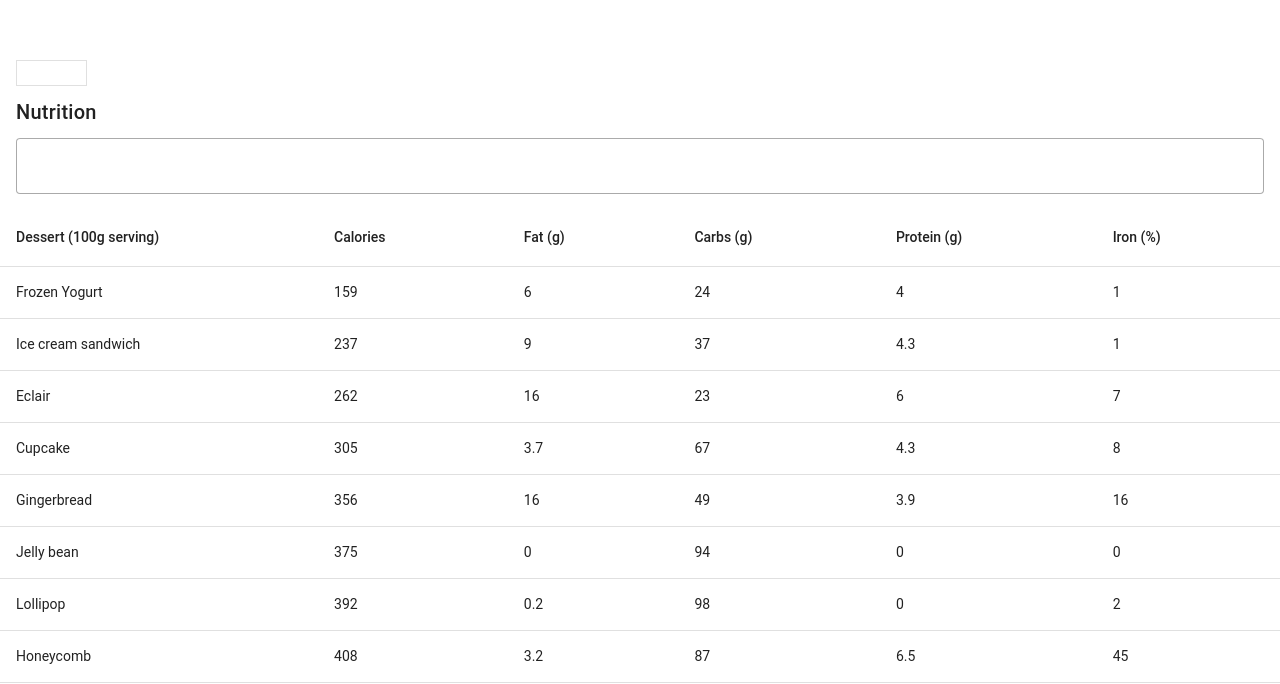
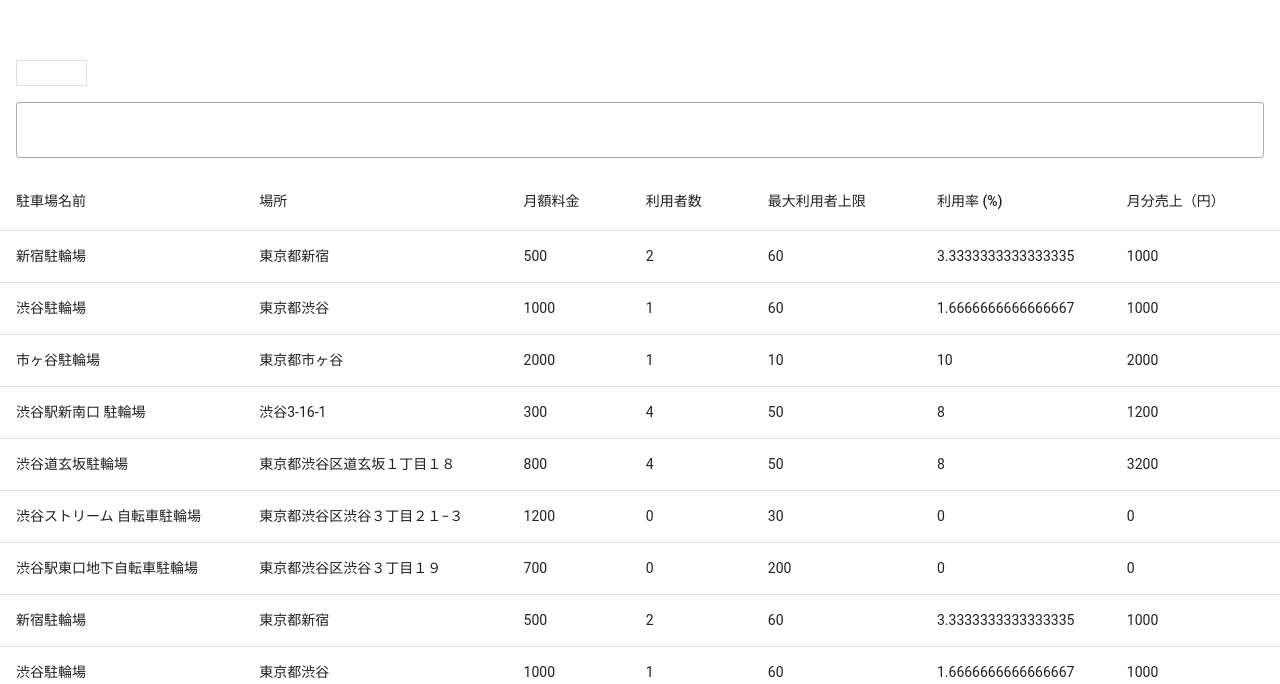
Before and after one commit to hl-tang/panda-parking-project, a Vue app in the folder front-end/: page /owner/ownerlist in a window 1280 px wide. Shown: the part 116-800 px from the top of the page. Built offline with nearby package versions, Linux system fonts and the light colour scheme.

Commit message:
almost finsih owner hard coded

```diff
--- a/front-end/src/components/OwnerSideBar.vue
+++ b/front-end/src/components/OwnerSideBar.vue
@@ -5,7 +5,7 @@
   <!-- Sidebar -->
   <div class="bg-indigo-800 text-white w-64">
     <div class="p-4">
-      <h1 class="text-2xl font-bold">Sidebar</h1>
+      <h1 class="text-2xl font-bold">駐車管理</h1>
     </div>
     <div>
       <ul class="py-4">
@@ -17,7 +17,7 @@
           <router-link to="/owner/ownerlist">駐車所リスト一覧</router-link>
         </li>
         <li class="px-4 py-2 hover:bg-indigo-700 focus:bg-indigo-700">
-          <router-link to="/owner">売上確認</router-link>
+          <router-link to="/owner/statistics">売上確認</router-link>
         </li>
 
       </ul>
--- a/front-end/src/pages/OwnerHP.vue
+++ b/front-end/src/pages/OwnerHP.vue
@@ -13,12 +13,35 @@ import TopBar from '../components/TopBar.vue';
     <OwnerSideBar />
 
     <!-- Main Content -->
-    <div class="flex-1">
-      <div class="p-4">
-        <h1 class="text-2xl font-bold">Main Content</h1>
-        <p>Lorem ipsum dolor sit amet, consectetur adipiscing elit. Nulla facilisi.</p>
+   <!-- Main Content -->
+   <div class="flex-1 flex flex-col justify-center items-center">
+    <p class="text-lg font-bold mb-5">団体１様、ようこそ</p>
+    <div class="p-5 flex justify-center">
+      <!-- <p>sdfdsf</p> -->
+      <!-- Card 1 -->
+      <div class="bg-white shadow-md rounded-lg p-6 flex items-center m-10">
+        <!-- Content -->
+        <div class="flex flex-col items-center">
+          <!-- Image -->
+          <img src="../assets/parking_pic.png" alt="Icon" class="w-36 h-36 mb-4">
+          <!-- Text -->
+          <p class="text-lg font-semibold">駐車所数：4</p>
+        </div>
+      </div>
+
+      <!-- Card 2 -->
+      <div class="bg-white shadow-md rounded-lg p-6 flex items-center m-10">
+        <!-- Content -->
+        <div class="flex flex-col items-center">
+          <!-- Image -->
+          <img src="../assets/user_pic.png" alt="Icon" class="w-36 h-36 mb-4">
+          <!-- Text -->
+          <p class="text-lg font-semibold">用户数：500</p>
+        </div>
       </div>
     </div>
+  </div>
+
   </div>
 
 </template>
--- a/front-end/src/pages/OwnerList.vue
+++ b/front-end/src/pages/OwnerList.vue
@@ -8,96 +8,233 @@ const search = ref('')
 const headers = [
   {
     align: 'start',
-    key: 'name',
+    key: 'parking_lot_name',
     sortable: false,
-    title: 'Dessert (100g serving)',
+    title: '駐車場名前',
   },
-  { key: 'calories', title: 'Calories' },
-  { key: 'fat', title: 'Fat (g)' },
-  { key: 'carbs', title: 'Carbs (g)' },
-  { key: 'protein', title: 'Protein (g)' },
-  { key: 'iron', title: 'Iron (%)' },
+  { key: 'address', title: '場所' },
+  { key: 'month_fee', title: '月額料金' },
+  { key: 'user_count', title: '利用者数' },
+  { key: 'park_limit', title: '最大利用者上限' },
+  { key: 'user_rate', title: '利用率 (%)' },
+  { key: 'month_profit', title: '月分売上（円）' },
 ]
-const desserts = [
+const pk_list = [
   {
-    name: 'Frozen Yogurt',
-    calories: 159,
-    fat: 6,
-    carbs: 24,
-    protein: 4,
-    iron: 1,
+    "_id": "65f66895674d5bcdf4d5e0e5",
+    "parking_lot_name": "新宿駐輪場",
+    "address": "東京都新宿",
+    "user_list": [
+      "65f66930674d5bcdf4d5e0f1",
+      "65f67d19549e095e47e4f77b"
+    ],
+    "owner_id": "65f66873674d5bcdf4d5e0e3",
+    "month_fee": 500,
+    "user_count": 2,
+    "park_limit": 60,
+    "user_rate": 3.3333333333333335,
+    "month_profit": 1000,
+    "__v": 0
   },
   {
-    name: 'Ice cream sandwich',
-    calories: 237,
-    fat: 9,
-    carbs: 37,
-    protein: 4.3,
-    iron: 1,
+    "_id": "65f668b3674d5bcdf4d5e0e8",
+    "parking_lot_name": "渋谷駐輪場",
+    "address": "東京都渋谷",
+    "user_list": [
+      "65f6694d674d5bcdf4d5e0f7"
+    ],
+    "owner_id": "65f66873674d5bcdf4d5e0e3",
+    "month_fee": 1000,
+    "user_count": 1,
+    "park_limit": 60,
+    "user_rate": 1.6666666666666667,
+    "month_profit": 1000,
+    "__v": 0
   },
   {
-    name: 'Eclair',
-    calories: 262,
-    fat: 16,
-    carbs: 23,
-    protein: 6,
-    iron: 7,
+    "_id": "65f668ce674d5bcdf4d5e0eb",
+    "parking_lot_name": "市ヶ谷駐輪場",
+    "address": "東京都市ヶ谷",
+    "user_list": [
+      "65f66967674d5bcdf4d5e0ff"
+    ],
+    "owner_id": "65f66873674d5bcdf4d5e0e3",
+    "month_fee": 2000,
+    "user_count": 1,
+    "park_limit": 10,
+    "user_rate": 10,
+    "month_profit": 2000,
+    "__v": 0
   },
   {
-    name: 'Cupcake',
-    calories: 305,
-    fat: 3.7,
-    carbs: 67,
-    protein: 4.3,
-    iron: 8,
+    "_id": "65f68163549e095e47e4f785",
+    "parking_lot_name": "渋谷駅新南口 駐輪場",
+    "address": "渋谷3-16-1",
+    "user_list": [
+      "65f6822a549e095e47e4f791",
+      "65f68231549e095e47e4f797",
+      "65f68251549e095e47e4f79f",
+      "65f68259549e095e47e4f7a5"
+    ],
+    "owner_id": "65f66873674d5bcdf4d5e0e3",
+    "month_fee": 300,
+    "user_count": 4,
+    "park_limit": 50,
+    "user_rate": 8,
+    "month_profit": 1200,
+    "__v": 0
   },
   {
-    name: 'Gingerbread',
-    calories: 356,
-    fat: 16,
-    carbs: 49,
-    protein: 3.9,
-    iron: 16,
+    "_id": "65f68194549e095e47e4f788",
+    "parking_lot_name": "渋谷道玄坂駐輪場",
+    "address": "東京都渋谷区道玄坂１丁目１８",
+    "user_list": [
+      "65f6826e549e095e47e4f7ab",
+      "65f68274549e095e47e4f7b1",
+      "65f6827a549e095e47e4f7b7",
+      "65f68286549e095e47e4f7bd"
+    ],
+    "owner_id": "65f66873674d5bcdf4d5e0e3",
+    "month_fee": 800,
+    "user_count": 4,
+    "park_limit": 50,
+    "user_rate": 8,
+    "month_profit": 3200,
+    "__v": 0
   },
   {
-    name: 'Jelly bean',
-    calories: 375,
-    fat: 0,
-    carbs: 94,
-    protein: 0,
-    iron: 0,
+    "_id": "65f681d5549e095e47e4f78b",
+    "parking_lot_name": "渋谷ストリーム 自転車駐輪場",
+    "address": "東京都渋谷区渋谷３丁目２１−３",
+    "user_list": [],
+    "owner_id": "65f66873674d5bcdf4d5e0e3",
+    "month_fee": 1200,
+    "user_count": 0,
+    "park_limit": 30,
+    "user_rate": 0,
+    "month_profit": 0,
+    "__v": 0
   },
   {
-    name: 'Lollipop',
-    calories: 392,
-    fat: 0.2,
-    carbs: 98,
-    protein: 0,
-    iron: 2,
+    "_id": "65f681fe549e095e47e4f78e",
+    "parking_lot_name": "渋谷駅東口地下自転車駐輪場",
+    "address": "東京都渋谷区渋谷３丁目１９",
+    "user_list": [],
+    "owner_id": "65f66873674d5bcdf4d5e0e3",
+    "month_fee": 700,
+    "user_count": 0,
+    "park_limit": 200,
+    "user_rate": 0,
+    "month_profit": 0,
+    "__v": 0
   },
   {
-    name: 'Honeycomb',
-    calories: 408,
-    fat: 3.2,
-    carbs: 87,
-    protein: 6.5,
-    iron: 45,
+    "_id": "65f66895674d5bcdf4d5e0e5",
+    "parking_lot_name": "新宿駐輪場",
+    "address": "東京都新宿",
+    "user_list": [
+      "65f66930674d5bcdf4d5e0f1",
+      "65f67d19549e095e47e4f77b"
+    ],
+    "owner_id": "65f66873674d5bcdf4d5e0e3",
+    "month_fee": 500,
+    "user_count": 2,
+    "park_limit": 60,
+    "user_rate": 3.3333333333333335,
+    "month_profit": 1000,
+    "__v": 0
   },
   {
-    name: 'Donut',
-    calories: 452,
-    fat: 25,
-    carbs: 51,
-    protein: 4.9,
-    iron: 22,
+    "_id": "65f668b3674d5bcdf4d5e0e8",
+    "parking_lot_name": "渋谷駐輪場",
+    "address": "東京都渋谷",
+    "user_list": [
+      "65f6694d674d5bcdf4d5e0f7"
+    ],
+    "owner_id": "65f66873674d5bcdf4d5e0e3",
+    "month_fee": 1000,
+    "user_count": 1,
+    "park_limit": 60,
+    "user_rate": 1.6666666666666667,
+    "month_profit": 1000,
+    "__v": 0
   },
   {
-    name: 'KitKat',
-    calories: 518,
-    fat: 26,
-    carbs: 65,
-    protein: 7,
-    iron: 6,
+    "_id": "65f668ce674d5bcdf4d5e0eb",
+    "parking_lot_name": "市ヶ谷駐輪場",
+    "address": "東京都市ヶ谷",
+    "user_list": [
+      "65f66967674d5bcdf4d5e0ff"
+    ],
+    "owner_id": "65f66873674d5bcdf4d5e0e3",
+    "month_fee": 2000,
+    "user_count": 1,
+    "park_limit": 10,
+    "user_rate": 10,
+    "month_profit": 2000,
+    "__v": 0
+  },
+  {
+    "_id": "65f68163549e095e47e4f785",
+    "parking_lot_name": "渋谷駅新南口 駐輪場",
+    "address": "渋谷3-16-1",
+    "user_list": [
+      "65f6822a549e095e47e4f791",
+      "65f68231549e095e47e4f797",
+      "65f68251549e095e47e4f79f",
+      "65f68259549e095e47e4f7a5"
+    ],
+    "owner_id": "65f66873674d5bcdf4d5e0e3",
+    "month_fee": 300,
+    "user_count": 4,
+    "park_limit": 50,
+    "user_rate": 8,
+    "month_profit": 1200,
+    "__v": 0
+  },
+  {
+    "_id": "65f68194549e095e47e4f788",
+    "parking_lot_name": "渋谷道玄坂駐輪場",
+    "address": "東京都渋谷区道玄坂１丁目１８",
+    "user_list": [
+      "65f6826e549e095e47e4f7ab",
+      "65f68274549e095e47e4f7b1",
+      "65f6827a549e095e47e4f7b7",
+      "65f68286549e095e47e4f7bd"
+    ],
+    "owner_id": "65f66873674d5bcdf4d5e0e3",
+    "month_fee": 800,
+    "user_count": 4,
+    "park_limit": 50,
+    "user_rate": 8,
+    "month_profit": 3200,
+    "__v": 0
+  },
+  {
+    "_id": "65f681d5549e095e47e4f78b",
+    "parking_lot_name": "渋谷ストリーム 自転車駐輪場",
+    "address": "東京都渋谷区渋谷３丁目２１−３",
+    "user_list": [],
+    "owner_id": "65f66873674d5bcdf4d5e0e3",
+    "month_fee": 1200,
+    "user_count": 0,
+    "park_limit": 30,
+    "user_rate": 0,
+    "month_profit": 0,
+    "__v": 0
+  },
+  {
+    "_id": "65f681fe549e095e47e4f78e",
+    "parking_lot_name": "渋谷駅東口地下自転車駐輪場",
+    "address": "東京都渋谷区渋谷３丁目１９",
+    "user_list": [],
+    "owner_id": "65f66873674d5bcdf4d5e0e3",
+    "month_fee": 700,
+    "user_count": 0,
+    "park_limit": 200,
+    "user_rate": 0,
+    "month_profit": 0,
+    "__v": 0
   },
 ]
 
@@ -116,13 +253,13 @@ const desserts = [
         <p>Lorem ipsum dolor sit amet, consectetur adipiscing elit. Nulla facilisi.</p>
       </div> -->
 
-      <v-card title="Nutrition" flat>
+      <v-card flat>
         <template v-slot:text>
           <v-text-field v-model="search" label="Search" prepend-inner-icon="mdi-magnify" variant="outlined" hide-details
             single-line></v-text-field>
         </template>
 
-        <v-data-table :headers="headers" :items="desserts" :search="search"></v-data-table>
+        <v-data-table :headers="headers" :items="pk_list" :search="search"></v-data-table>
       </v-card>
     </div>
   </div>
```
Also changed, not shown: front-end/src/assets/parking_pic.png (added), front-end/src/assets/user_pic.png (renamed from front-end/src/assets/logo.png).
